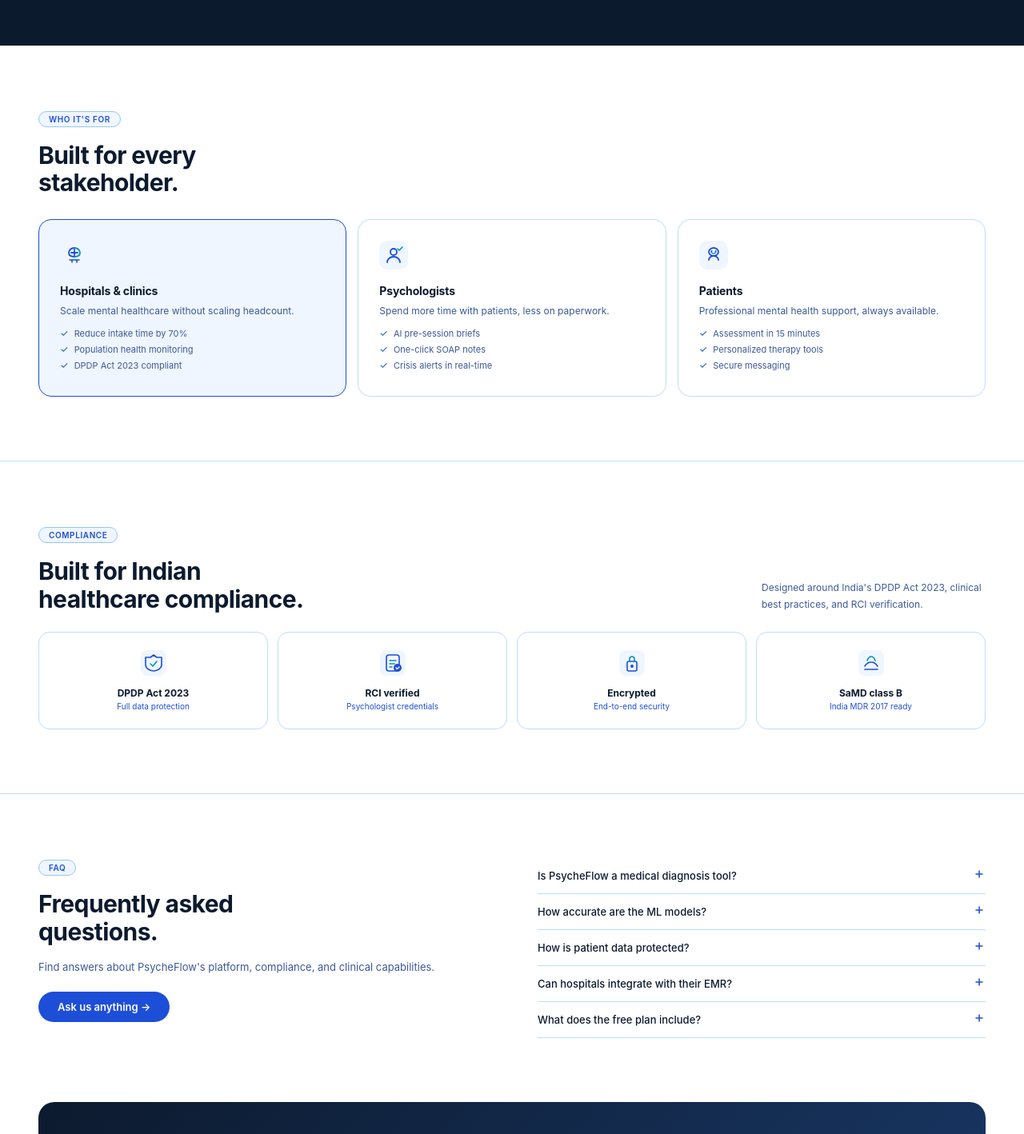
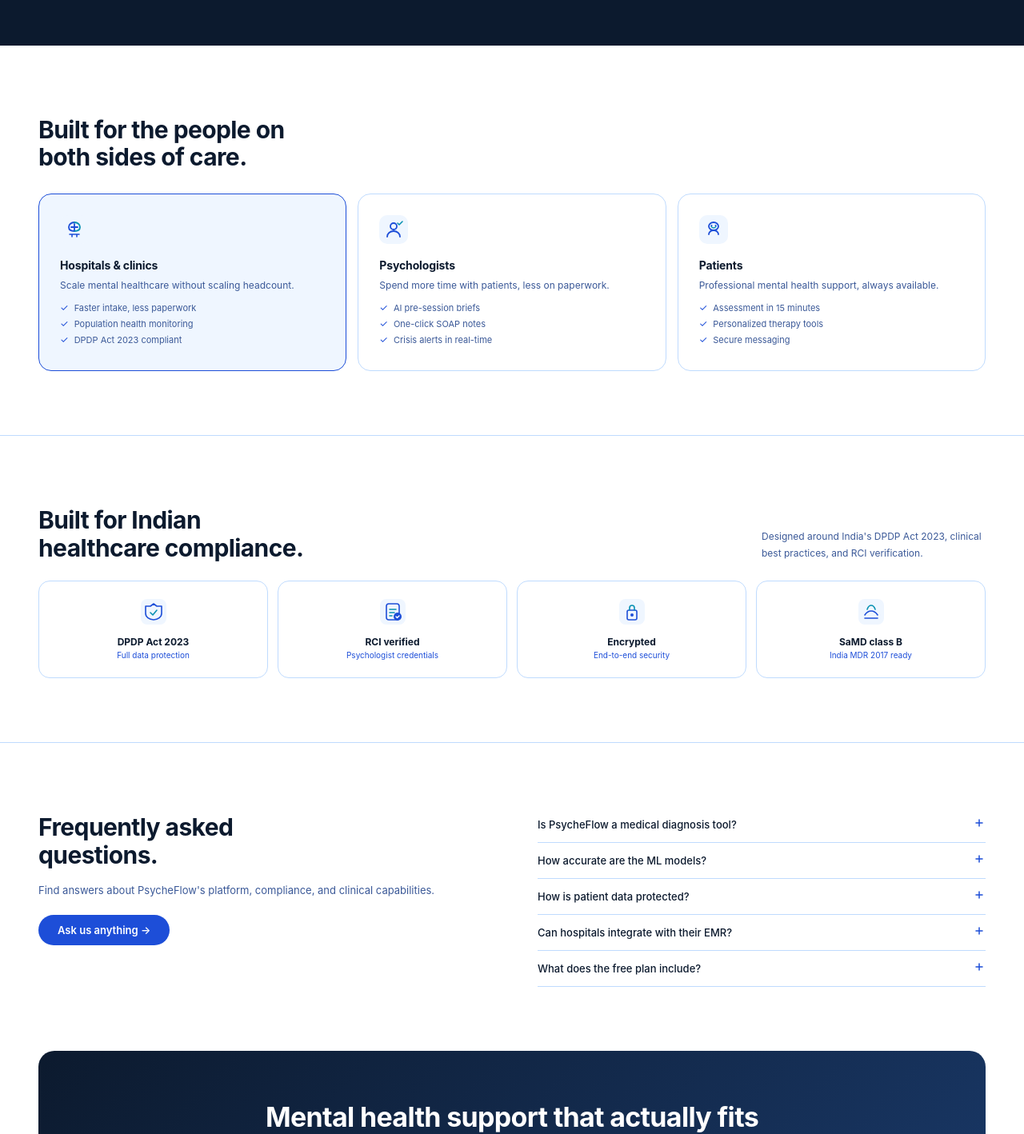
Before and after one commit to dpksaxena21/PsycheFlow, a React (Create React App) app in the folder frontend/: page / in a window 1280 px wide. Shown: the part 1220-2638 px from the top of the page at 80% size. Built offline with nearby package versions, Linux system fonts and the light colour scheme; a web font is replaced by a local one.

Commit message:
fix: remove vibe-coded copy and badges

```diff
--- a/frontend/src/Landing.js
+++ b/frontend/src/Landing.js
@@ -54,7 +54,7 @@
 ];
 
 const WHO = [
-  { title:'Hospitals & clinics', desc:'Scale mental healthcare without scaling headcount.', pts:['Reduce intake time by 70%','Population health monitoring','DPDP Act 2023 compliant'] },
+  { title:'Hospitals & clinics', desc:'Scale mental healthcare without scaling headcount.', pts:['Faster intake, less paperwork','Population health monitoring','DPDP Act 2023 compliant'] },
   { title:'Psychologists', desc:'Spend more time with patients, less on paperwork.', pts:['AI pre-session briefs','One-click SOAP notes','Crisis alerts in real-time'] },
   { title:'Patients', desc:'Professional mental health support, always available.', pts:['Assessment in 15 minutes','Personalized therapy tools','Secure messaging'] },
 ];
@@ -187,8 +187,8 @@
 
       {/* WHO */}
       <div style={{ padding:'80px 48px', background:S.white }}>
-        <Anim><div style={{ display:'inline-block', padding:'3px 12px', borderRadius:100, background:S.lightBlue, color:S.blue, border:`0.5px solid #93C5FD`, fontSize:10, fontWeight:600, letterSpacing:'0.06em', textTransform:'uppercase', marginBottom:10 }}>Who it's for</div></Anim>
-        <Anim><h2 style={{ fontSize:30, fontWeight:700, letterSpacing:'-0.02em', color:S.navy, maxWidth:360, lineHeight:1.15, marginTop:8, marginBottom:28 }}>Built for every stakeholder.</h2></Anim>
+        <Anim></Anim>
+        <Anim><h2 style={{ fontSize:30, fontWeight:700, letterSpacing:'-0.02em', color:S.navy, maxWidth:360, lineHeight:1.15, marginTop:8, marginBottom:28 }}>Built for the people on both sides of care.</h2></Anim>
         <Anim>
           <div style={{ display:'grid', gridTemplateColumns:'repeat(3,1fr)', gap:14 }}>
             {WHO.map((w,i) => (
@@ -214,7 +214,7 @@
 
       {/* COMPLIANCE */}
       <div style={{ padding:'80px 48px', background:S.white, borderTop:`0.5px solid ${S.border}` }}>
-        <Anim><div style={{ display:'inline-block', padding:'3px 12px', borderRadius:100, background:S.lightBlue, color:S.blue, border:`0.5px solid #93C5FD`, fontSize:10, fontWeight:600, letterSpacing:'0.06em', textTransform:'uppercase', marginBottom:10 }}>Compliance</div></Anim>
+        <Anim></Anim>
         <Anim>
           <div style={{ display:'flex', justifyContent:'space-between', alignItems:'flex-end', flexWrap:'wrap', gap:16, marginTop:8, marginBottom:24 }}>
             <h2 style={{ fontSize:30, fontWeight:700, letterSpacing:'-0.02em', color:S.navy, maxWidth:340, lineHeight:1.15 }}>Built for Indian healthcare compliance.</h2>
@@ -246,7 +246,7 @@
       <div style={{ padding:'80px 48px', background:S.white, borderTop:`0.5px solid ${S.border}` }}>
         <div style={{ display:'grid', gridTemplateColumns:'1fr 1fr', gap:64, alignItems:'flex-start' }}>
           <Anim>
-            <div style={{ display:'inline-block', padding:'3px 12px', borderRadius:100, background:S.lightBlue, color:S.blue, border:`0.5px solid #93C5FD`, fontSize:10, fontWeight:600, letterSpacing:'0.06em', textTransform:'uppercase', marginBottom:10 }}>FAQ</div>
+
             <h2 style={{ fontSize:30, fontWeight:700, letterSpacing:'-0.02em', color:S.navy, lineHeight:1.15, marginTop:8, marginBottom:16 }}>Frequently asked<br/>questions.</h2>
             <p style={{ fontSize:13, color:S.textMuted, lineHeight:1.7, marginBottom:20 }}>Find answers about PsycheFlow's platform, compliance, and clinical capabilities.</p>
             <BtnPrimary onClick={onGetStarted}>Ask us anything →</BtnPrimary>
@@ -267,7 +267,7 @@
 
       {/* CTA */}
       <div style={{ margin:'0 48px 48px', background:`linear-gradient(135deg,${S.navy},#1a3a6b)`, borderRadius:20, padding:'64px 48px', textAlign:'center' }}>
-        <h2 style={{ fontSize:34, fontWeight:700, color:'#fff', letterSpacing:'-0.02em', marginBottom:12, lineHeight:1.1 }}>The future of mental<br/>healthcare is here.</h2>
+        <h2 style={{ fontSize:34, fontWeight:700, color:'#fff', letterSpacing:'-0.02em', marginBottom:12, lineHeight:1.1 }}>Mental health support that actually fits<br/>how clinicians work.</h2>
         <p style={{ fontSize:14, color:'rgba(255,255,255,0.5)', marginBottom:28, lineHeight:1.6 }}>Join hospitals and psychologists transforming<br/>mental health outcomes across India.</p>
         <BtnPrimary onClick={onGetStarted} style={{ fontSize:14, padding:'12px 28px' }}>Get started free →</BtnPrimary>
         <button onClick={onGetStarted} style={{ background:'transparent', color:'#93C5FD', border:'0.5px solid #93C5FD', padding:'11px 22px', borderRadius:100, fontSize:13, fontWeight:600, cursor:'pointer', fontFamily:'inherit', marginLeft:10 }}>Book a demo</button>
```
